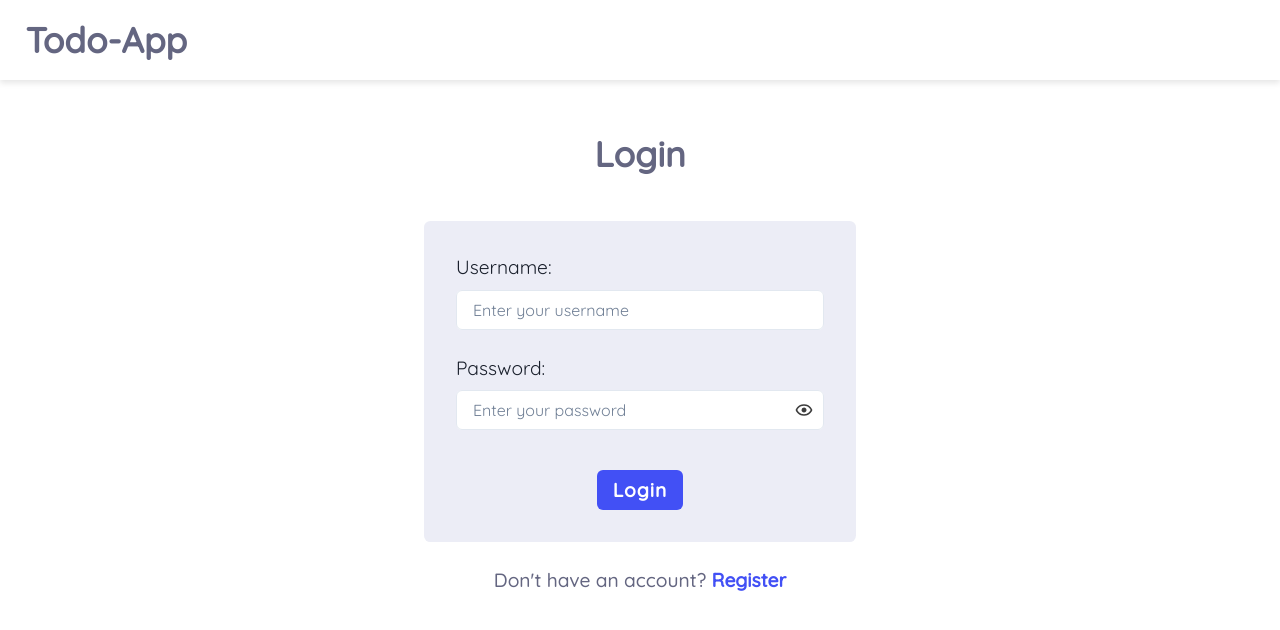
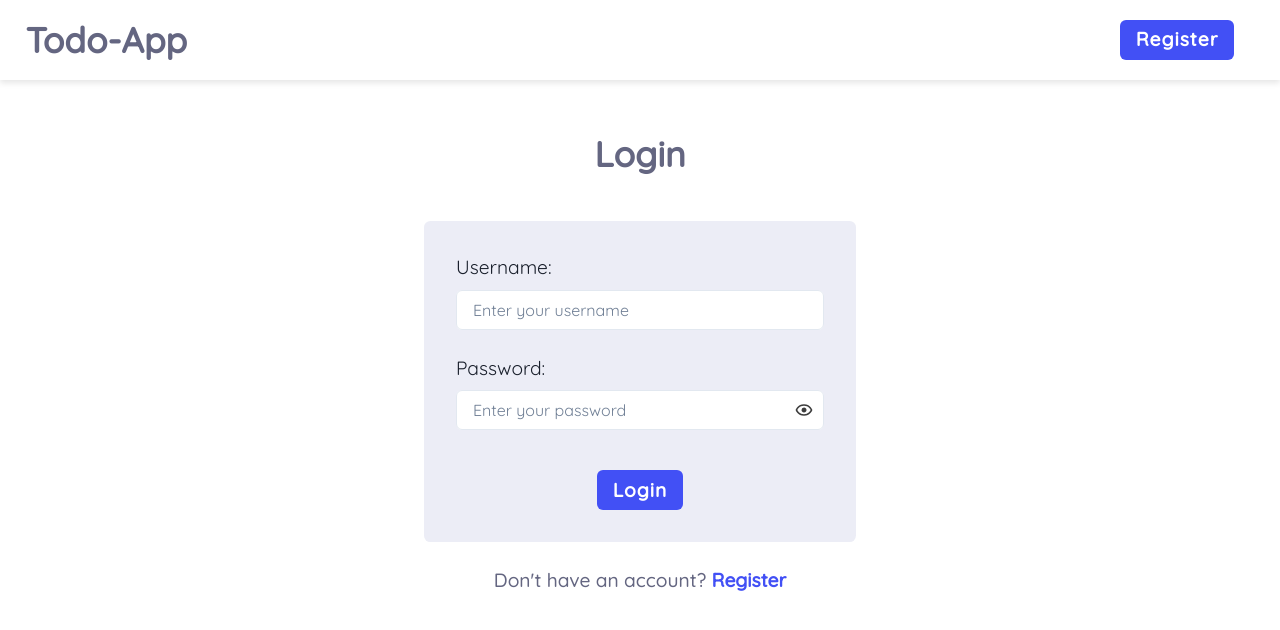
Before and after one commit to miit-daga/To-do-app-frontend, a React (Vite) app in the folder frontend/: page / in a window 1280 px wide. Shown: the top 630 px of the page. Built offline with nearby package versions, Linux system fonts and the light colour scheme.

Commit message:
fix(frontend): added navbar buttons for login and register pages

```diff
--- a/frontend/src/components/navbar.jsx
+++ b/frontend/src/components/navbar.jsx
@@ -79,6 +79,26 @@ function Navbar() {
               borderColor="#4250f5"
             />
             <MenuList>
+              {(!isAuth && location.pathname === "/") && (
+                <MenuItem
+                  as={Link}
+                  to="/register"
+                  fontSize="1.2rem"
+                  color="#2732b8"
+                >
+                  Register
+                </MenuItem>
+              )}
+              {(!isAuth && location.pathname === "/register") && (
+                <MenuItem
+                  as={Link}
+                  to="/"
+                  fontSize="1.2rem"
+                  color="#2732b8"
+                >
+                  Login
+                </MenuItem>
+              )}
               {isAuth && location.pathname !== "/" && location.pathname !== "/updateprofile" && (
                 <MenuItem
                   onClick={() => navigate("/updateprofile")}
@@ -108,6 +128,34 @@ function Navbar() {
         </Flex>
       ) : (
         <Flex>
+          {(!isAuth && location.pathname === "/") && (
+            <Button
+              as={Link}
+              to="/register"
+              letterSpacing={1}
+              fontSize="1.2rem"
+              color="white"
+              bg="#4250f5"
+              mr="20px"
+              _hover={{ bg: "#2732b8", color: "white" }}
+            >
+              Register
+            </Button>
+          )}
+          {(!isAuth && location.pathname === "/register") && (
+            <Button
+              as={Link}
+              to="/"
+              letterSpacing={1}
+              fontSize="1.2rem"
+              color="white"
+              bg="#4250f5"
+              mr="20px"
+              _hover={{ bg: "#2732b8", color: "white" }}
+            >
+              Login
+            </Button>
+          )}
           {isAuth && location.pathname !== "/" && location.pathname !== "/updateprofile" && (
             <Button
               onClick={() => navigate("/updateprofile")}
```
